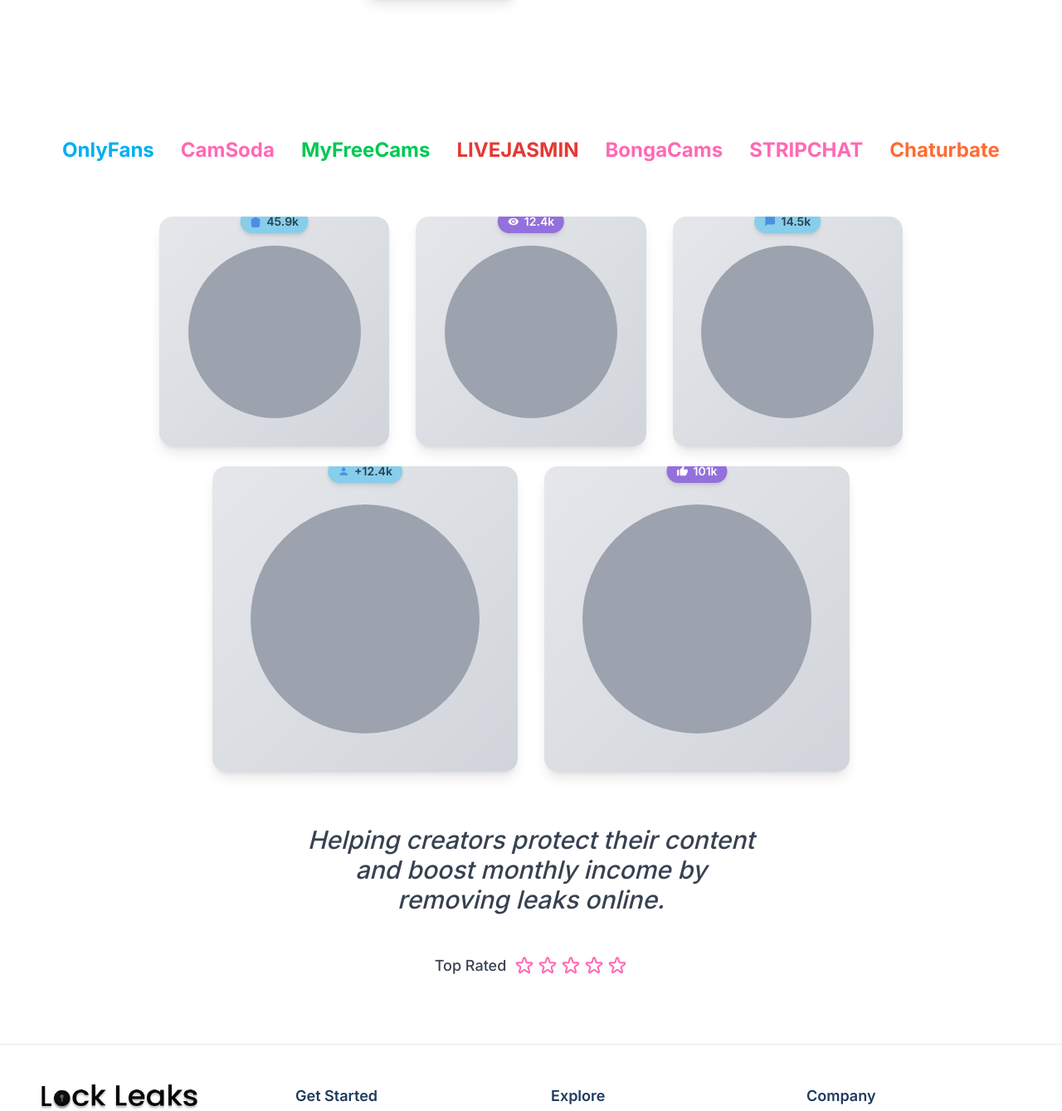
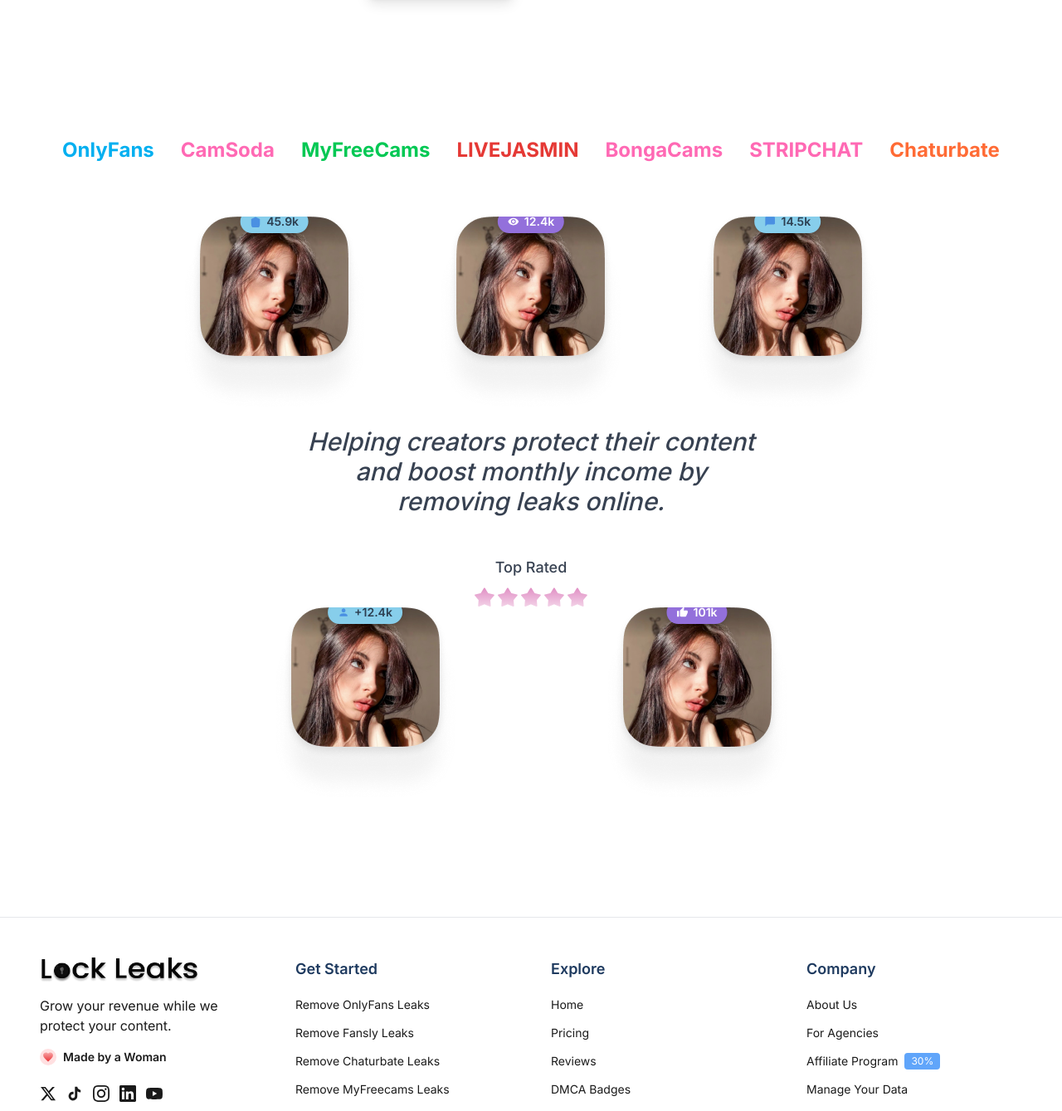
Before and after one commit to mdalamin75/Lock-Leaks, a Next.js app: page / in a window 1280 px wide. Shown: the part 715-2054 px from the top of the page at 83% size. Built offline with nearby package versions, Linux system fonts and the light colour scheme.

Commit message:
update promotional section

```diff
--- a/components/PromotionalSection.jsx
+++ b/components/PromotionalSection.jsx
@@ -1,4 +1,5 @@
 import React from 'react';
+import Image from 'next/image';
 
 const PromotionalSection = () => {
   // Platform logos data
@@ -89,11 +90,12 @@
                 className="relative flex flex-col items-center"
               >
                 {/* Profile Image Container */}
-                <div className="relative w-full aspect-square rounded-xl sm:rounded-2xl overflow-hidden shadow-lg">
+                <div className="relative aspect-square rounded-xl sm:rounded-2xl overflow-hidden">
                   {/* Placeholder for profile image - replace with actual image */}
-                  <div className="w-full h-full bg-gradient-to-br from-gray-200 to-gray-300 flex items-center justify-center">
+                  {/* <div className="w-full h-full bg-gradient-to-br from-gray-200 to-gray-300 flex items-center justify-center">
                     <div className="w-3/4 h-3/4 bg-gray-400 rounded-full"></div>
-                  </div>
+                  </div> */}
+                  <Image src="/img/model.png" alt="Profile Image" width={100} height={100} className="w-full h-full object-cover" />
 
                   {/* Stat Badge - positioned at top edge */}
                   <div
@@ -115,6 +117,26 @@
               </div>
             ))}
           </div>
+                  {/* Main Message */}
+        <div className="text-center mb-8 sm:mb-10 lg:mb-12 max-w-4xl mx-auto">
+          <p className="text-base sm:text-lg md:text-xl lg:text-2xl xl:text-3xl text-gray-700 italic font-medium leading-relaxed px-4">
+            Helping creators protect their content<br className="hidden sm:block" />
+            and boost monthly income by<br className="hidden sm:block" />
+            removing leaks online.
+          </p>
+        </div>
+
+        {/* Top Rated Section */}
+        <div className="flex flex-col items-center justify-center gap-2">
+          <div className="flex flex-col items-center gap-2 sm:gap-2.5">
+            <span className="text-sm sm:text-base lg:text-lg text-gray-700 font-medium">Top Rated</span>
+            <div className="flex gap-0.5 sm:gap-1">
+              {[...Array(5)].map((_, i) => (
+                <Image src="/img/pink_star.svg" alt="Star" width={14} height={14} className="w-4 h-4 sm:w-5 sm:h-5 lg:w-6 lg:h-6" />
+              ))}
+            </div>
+          </div>
+        </div>
 
           {/* Bottom Row - 2 images, centered */}
           <div className="grid grid-cols-2 gap-3 sm:gap-4 md:gap-6 lg:gap-8 w-full max-w-3xl">
@@ -124,11 +146,12 @@
                 className="relative flex flex-col items-center"
               >
                 {/* Profile Image Container */}
-                <div className="relative w-full aspect-square rounded-xl sm:rounded-2xl overflow-hidden shadow-lg">
+                <div className="relative aspect-square rounded-xl sm:rounded-2xl overflow-hidden">
                   {/* Placeholder for profile image - replace with actual image */}
-                  <div className="w-full h-full bg-gradient-to-br from-gray-200 to-gray-300 flex items-center justify-center">
+                  {/* <div className="w-full h-full bg-gradient-to-br from-gray-200 to-gray-300 flex items-center justify-center">
                     <div className="w-3/4 h-3/4 bg-gray-400 rounded-full"></div>
-                  </div>
+                  </div>  */}
+                  <Image src="/img/model.png" alt="Profile Image" width={100} height={100} className="w-full h-full object-cover" />
 
                   {/* Stat Badge - positioned at top edge */}
                   <div
@@ -152,39 +175,6 @@
           </div>
         </div>
 
-        {/* Main Message */}
-        <div className="text-center mb-8 sm:mb-10 lg:mb-12 max-w-4xl mx-auto">
-          <p className="text-base sm:text-lg md:text-xl lg:text-2xl xl:text-3xl text-gray-700 italic font-medium leading-relaxed px-4">
-            Helping creators protect their content<br className="hidden sm:block" />
-            and boost monthly income by<br className="hidden sm:block" />
-            removing leaks online.
-          </p>
-        </div>
-
-        {/* Top Rated Section */}
-        <div className="flex flex-col items-center justify-center gap-2">
-          <div className="flex items-center gap-2 sm:gap-2.5">
-            <span className="text-sm sm:text-base lg:text-lg text-gray-700 font-medium">Top Rated</span>
-            <div className="flex gap-0.5 sm:gap-1">
-              {[...Array(5)].map((_, i) => (
-                <svg
-                  key={i}
-                  className="w-4 h-4 sm:w-5 sm:h-5 lg:w-6 lg:h-6"
-                  fill="none"
-                  stroke="#FF69B4"
-                  strokeWidth="2"
-                  viewBox="0 0 24 24"
-                >
-                  <path
-                    strokeLinecap="round"
-                    strokeLinejoin="round"
-                    d="M11.049 2.927c.3-.921 1.603-.921 1.902 0l1.519 4.674a1 1 0 00.95.69h4.915c.969 0 1.371 1.24.588 1.81l-3.976 2.888a1 1 0 00-.363 1.118l1.518 4.674c.3.922-.755 1.688-1.538 1.118l-3.976-2.888a1 1 0 00-1.176 0l-3.976 2.888c-.783.57-1.838-.197-1.538-1.118l1.518-4.674a1 1 0 00-.363-1.118l-3.976-2.888c-.784-.57-.38-1.81.588-1.81h4.914a1 1 0 00.951-.69l1.519-4.674z"
-                  />
-                </svg>
-              ))}
-            </div>
-          </div>
-        </div>
       </div>
     </section>
   );
```
Also changed, not shown: public/img/pink_star.svg (added).
